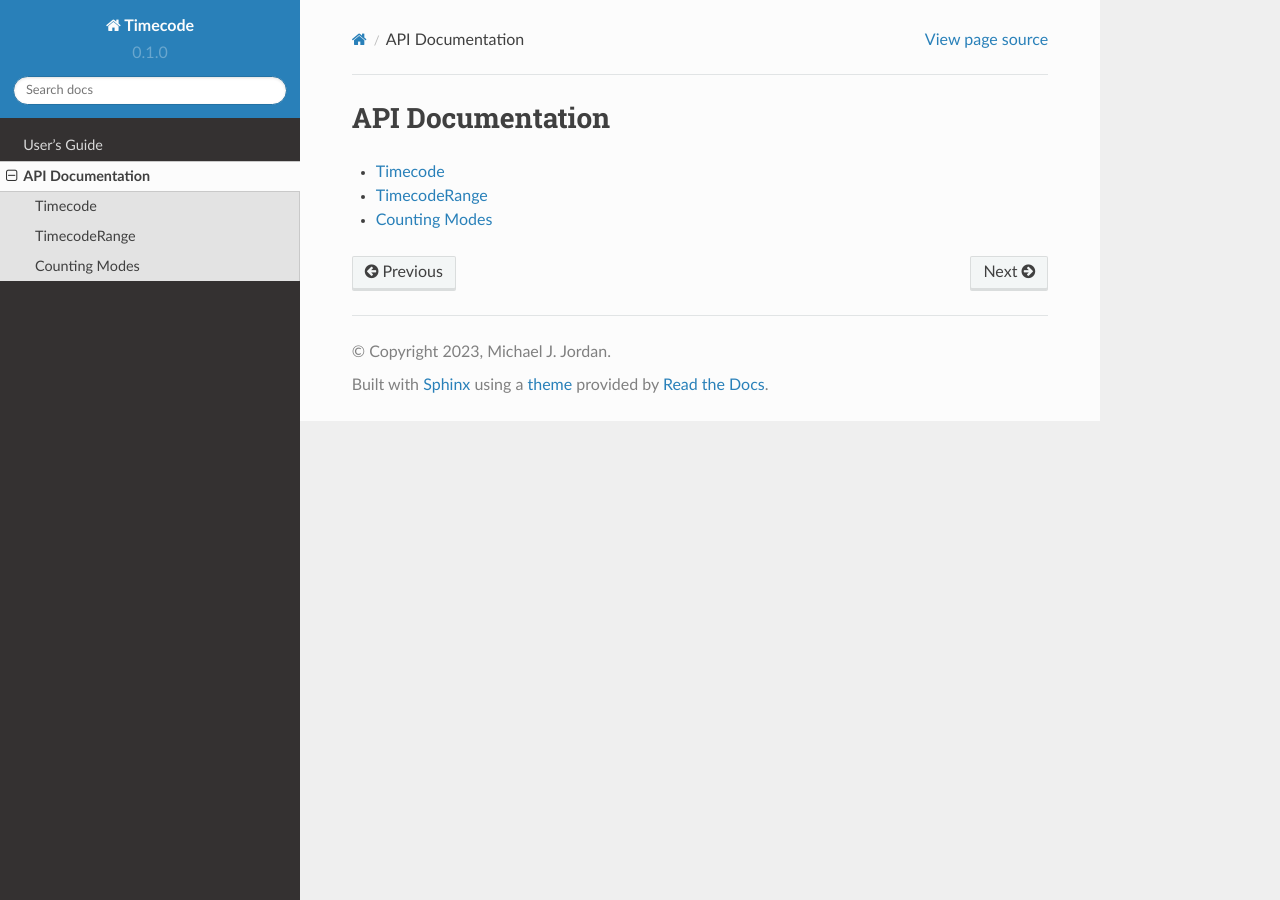
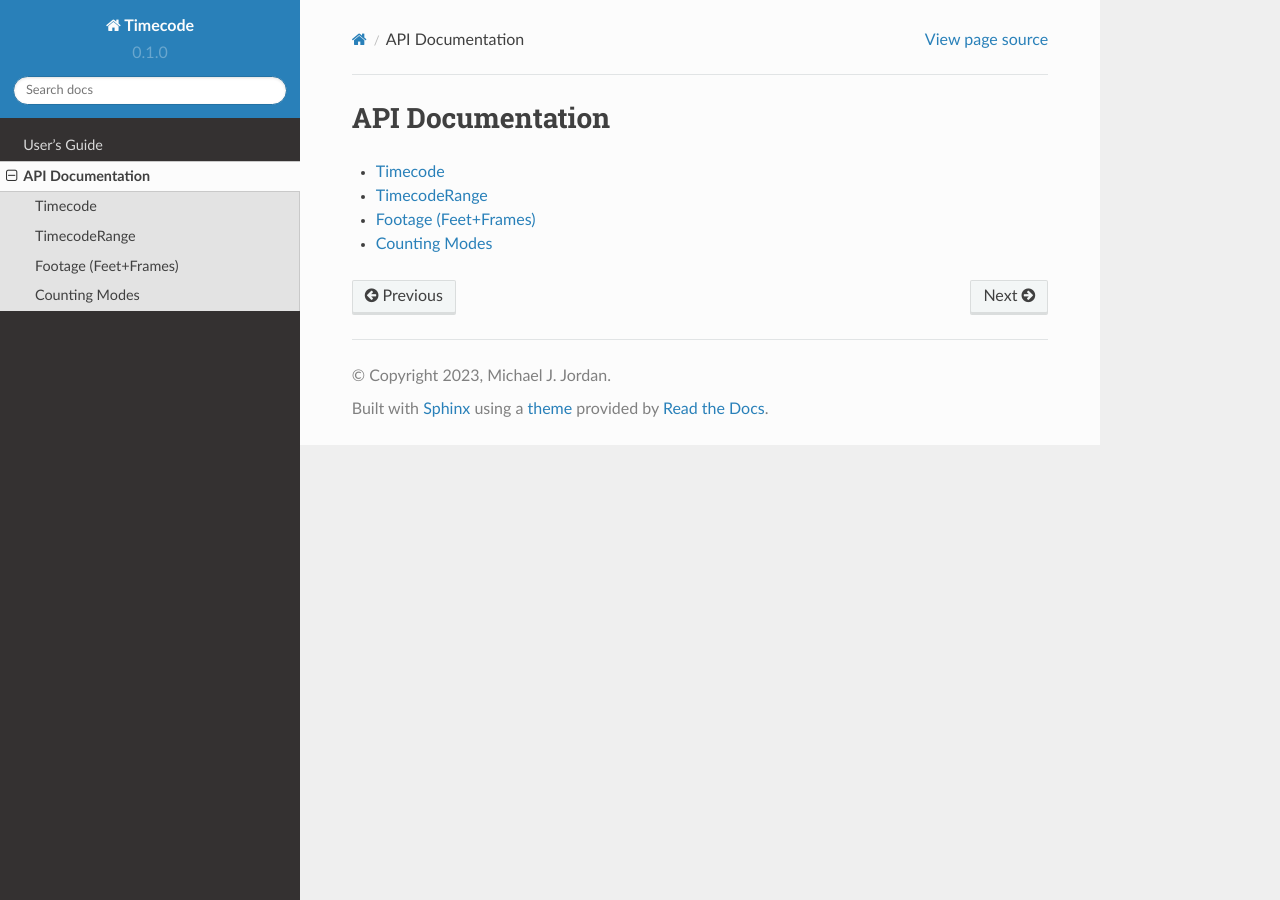
Before and after one commit to mjiggidy/timecode, a Sphinx documentation site: the page built from docs/source/api.rst, in a window 1280 px wide. Built offline with Sphinx 7.4.7 and the Read the Docs theme 2.0.0, drawn with Linux system fonts in a browser that asks for light colours.

Commit message:
F+F Docs

```diff
--- a/docs/source/api.rst
+++ b/docs/source/api.rst
@@ -3,6 +3,7 @@
 
 .. toctree::
 
-   timecode
-   timecoderange
-   countingmodes
+   api_timecode
+   api_timecoderange
+   api_footage
+   api_countingmodes
--- /dev/null
+++ b/docs/source/api_footage.rst
@@ -0,0 +1,5 @@
+Footage (Feet+Frames)
+=====================
+
+.. autoclass:: timecode.Footage
+   :members:
```
Also changed, not shown: docs/source/api_countingmodes.rst (renamed from docs/source/countingmodes.rst), docs/source/api_timecode.rst (renamed from docs/source/timecode.rst), docs/source/api_timecoderange.rst (renamed from docs/source/timecoderange.rst).
